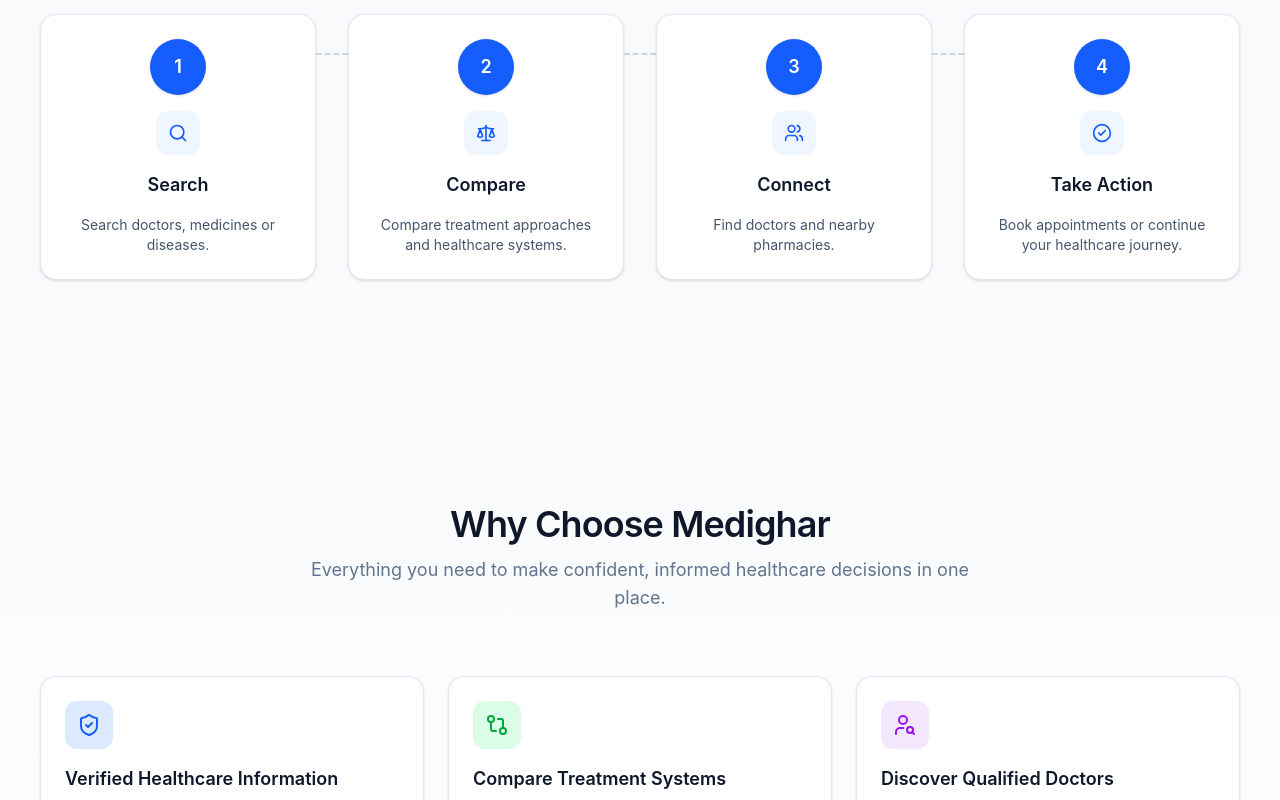
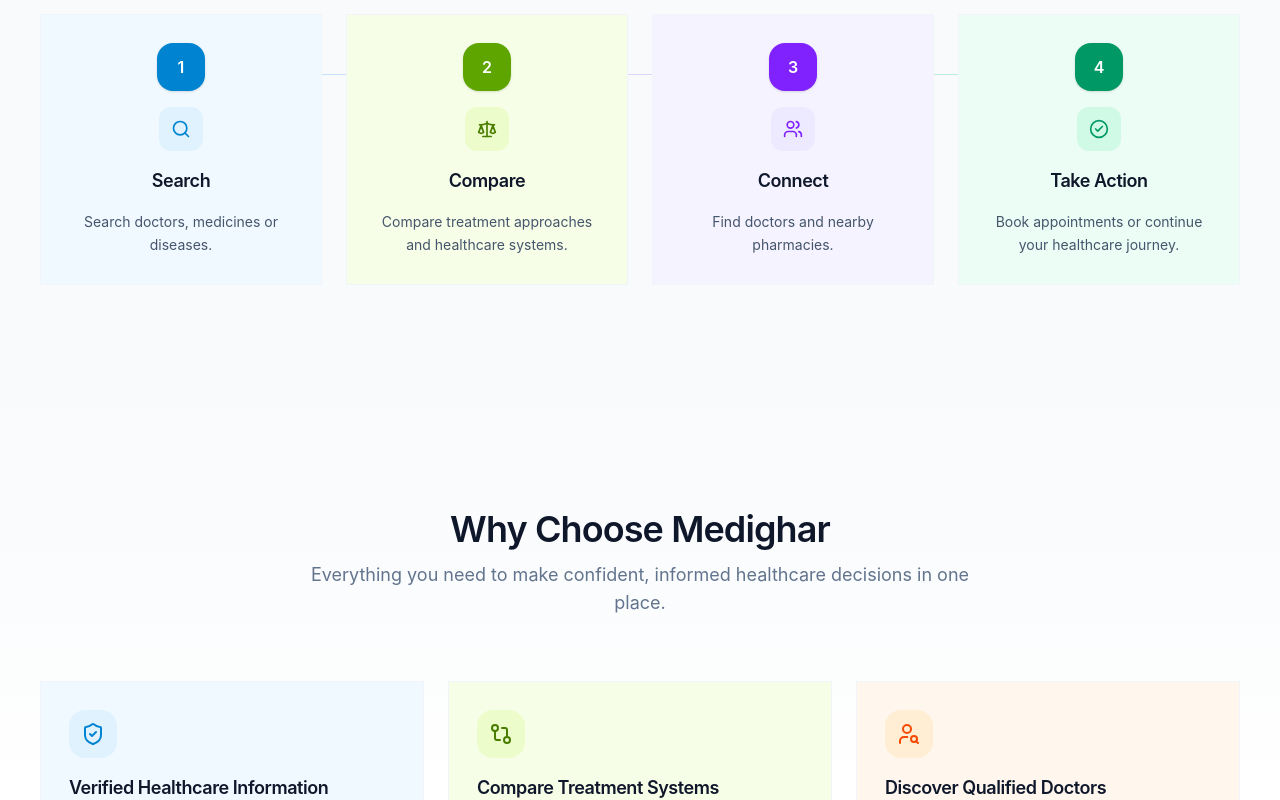
Before and after one commit to pulkitokte/medighar-next, a React (Vite) app in the folder OneDrive/Desktop/Medighar/: page / in a window 1280 px wide. Shown: the part 1840-2640 px from the top of the page. Built offline with nearby package versions, Linux system fonts and the light colour scheme.

Commit message:
refactor(home): redesign workflow and trust sections

```diff
--- a/OneDrive/Desktop/Medighar/src/features/home/components/HowItWorks.jsx
+++ b/OneDrive/Desktop/Medighar/src/features/home/components/HowItWorks.jsx
@@ -4,35 +4,52 @@
 import { cn } from "@/shared/lib/cn.js";
 import { STEPS } from "@/data/home/howItWorks.js";
 
+/**
+ * Deliberate pastel colour progression across the four steps, drawn from
+ * the approved Medighhar module colour language: Sky (discovery) → Pista
+ * (evaluation) → Lavender (connection) → Mint Emerald (action/complete).
+ * Keyed by step number so the existing STEPS data file never changes.
+ */
+const STEP_TONES = {
+  1: { surface: "bg-sky-50", ring: "border-sky-200", iconBg: "bg-sky-100", iconText: "text-sky-600", numberBg: "bg-sky-600", dot: "bg-sky-400" },
+  2: { surface: "bg-lime-50", ring: "border-lime-200", iconBg: "bg-lime-100", iconText: "text-lime-700", numberBg: "bg-lime-600", dot: "bg-lime-400" },
+  3: { surface: "bg-violet-50", ring: "border-violet-200", iconBg: "bg-violet-100", iconText: "text-violet-600", numberBg: "bg-violet-600", dot: "bg-violet-400" },
+  4: { surface: "bg-emerald-50", ring: "border-emerald-200", iconBg: "bg-emerald-100", iconText: "text-emerald-600", numberBg: "bg-emerald-600", dot: "bg-emerald-400" },
+};
+
 function StepCard({ step, isLast }) {
   const Icon = step.icon;
+  const tone = STEP_TONES[step.number] ?? STEP_TONES[1];
 
   return (
-    <div className="relative">
+    <div className="relative flex flex-col items-center gap-4 lg:items-stretch">
+      {/* Vertical connector for mobile/tablet stacked layout */}
+      {!isLast && (
+        <span
+          aria-hidden="true"
+          className="absolute left-1/2 top-[4.5rem] h-[calc(100%+2rem)] w-px -translate-x-1/2 bg-gradient-to-b from-slate-200 to-transparent lg:hidden"
+        />
+      )}
+
       <div
         className={cn(
-          "flex h-full flex-col items-center gap-4 rounded-2xl border border-slate-200 bg-white p-6 text-center shadow-sm transition",
-          "hover:-translate-y-1 hover:shadow-lg",
+          "card-surface transition-premium relative z-10 flex h-full w-full flex-col items-center gap-4 border p-7 text-center",
+          "hover:-translate-y-1 hover:shadow-[0_20px_40px_-16px_rgba(15,23,42,0.14)]",
+          tone.surface,
+          "border-slate-100 hover:" + tone.ring,
         )}
       >
-        <div className="relative flex h-14 w-14 items-center justify-center rounded-full bg-blue-600 text-lg font-semibold text-white shadow-sm">
+        <div className={cn("flex h-12 w-12 items-center justify-center rounded-2xl text-base font-semibold text-white shadow-sm", tone.numberBg)}>
           {step.number}
         </div>
 
-        <span className="flex h-11 w-11 items-center justify-center rounded-xl bg-blue-50">
-          <Icon className="h-5 w-5 text-blue-600" aria-hidden="true" />
+        <span className={cn("flex h-11 w-11 items-center justify-center rounded-xl", tone.iconBg)}>
+          <Icon className={cn("h-5 w-5", tone.iconText)} aria-hidden="true" />
         </span>
 
-        <h3 className="text-lg font-semibold text-slate-900">{step.title}</h3>
-        <p className="text-sm text-slate-600">{step.description}</p>
+        <h3 className="text-lg font-semibold tracking-tight text-slate-900">{step.title}</h3>
+        <p className="text-sm leading-relaxed text-slate-600">{step.description}</p>
       </div>
-
-      {!isLast && (
-        <span
-          aria-hidden="true"
-          className="absolute left-full top-10 hidden h-0.5 w-8 -translate-y-1/2 border-t-2 border-dashed border-slate-300 lg:block"
-        />
-      )}
     </div>
   );
 }
@@ -48,7 +65,14 @@
           />
         </div>
 
-        <div className="grid w-full grid-cols-1 gap-8 sm:grid-cols-2 lg:grid-cols-4">
+        <div className="relative w-full">
+          {/* Horizontal connector track for desktop, sits behind the step numbers */}
+          <div
+            aria-hidden="true"
+            className="absolute left-[12.5%] right-[12.5%] top-[3.75rem] hidden h-px bg-gradient-to-r from-sky-200 via-violet-200 to-emerald-200 lg:block"
+          />
+
+          <div className="grid w-full grid-cols-1 gap-10 sm:grid-cols-2 lg:grid-cols-4 lg:gap-6">
             {STEPS.map((step, index) => (
               <StepCard
                 key={step.number}
@@ -57,6 +81,7 @@
               />
             ))}
           </div>
+        </div>
       </Container>
     </Section>
   );
--- a/OneDrive/Desktop/Medighar/src/features/home/components/WhyChooseMedighar.jsx
+++ b/OneDrive/Desktop/Medighar/src/features/home/components/WhyChooseMedighar.jsx
@@ -4,27 +4,40 @@
 import { cn } from "@/shared/lib/cn.js";
 import { FEATURES } from "@/data/home/whyChoose.js";
 
-function FeatureCard({ feature }) {
+/**
+ * Six pastel tones cycled across the trust/benefit cards, drawn from the
+ * approved Medighhar module colour language rather than arbitrary Tailwind
+ * picks. Keyed by index so the existing FEATURES data file never changes.
+ */
+const FEATURE_TONES = [
+  { surface: "bg-sky-50", ring: "hover:border-sky-200", iconBg: "bg-sky-100", iconText: "text-sky-600" },
+  { surface: "bg-lime-50", ring: "hover:border-lime-200", iconBg: "bg-lime-100", iconText: "text-lime-700" },
+  { surface: "bg-orange-50", ring: "hover:border-orange-200", iconBg: "bg-orange-100", iconText: "text-orange-600" },
+  { surface: "bg-violet-50", ring: "hover:border-violet-200", iconBg: "bg-violet-100", iconText: "text-violet-600" },
+  { surface: "bg-amber-50", ring: "hover:border-amber-200", iconBg: "bg-amber-100", iconText: "text-amber-700" },
+  { surface: "bg-indigo-50", ring: "hover:border-indigo-200", iconBg: "bg-indigo-100", iconText: "text-indigo-600" },
+];
+
+function FeatureCard({ feature, tone }) {
   const Icon = feature.icon;
 
   return (
     <div
       className={cn(
-        "flex h-full flex-col gap-4 rounded-2xl border border-slate-200 bg-white p-6 shadow-sm transition",
-        "hover:-translate-y-1 hover:shadow-lg",
+        "card-surface transition-premium flex h-full flex-col gap-4 border border-slate-100 p-7",
+        "hover:-translate-y-1 hover:shadow-[0_20px_40px_-16px_rgba(15,23,42,0.14)]",
+        tone.surface,
+        tone.ring,
       )}
     >
-      <span
-        className={cn(
-          "flex h-12 w-12 items-center justify-center rounded-xl",
-          feature.iconBg,
-        )}
-      >
-        <Icon className={cn("h-6 w-6", feature.iconText)} aria-hidden="true" />
+      <span className={cn("flex h-12 w-12 items-center justify-center rounded-2xl", tone.iconBg)}>
+        <Icon className={cn("h-6 w-6", tone.iconText)} aria-hidden="true" />
       </span>
 
-      <h3 className="text-lg font-semibold text-slate-900">{feature.title}</h3>
-      <p className="text-sm text-slate-600">{feature.description}</p>
+      <div className="flex flex-col gap-2">
+        <h3 className="text-lg font-semibold tracking-tight text-slate-900">{feature.title}</h3>
+        <p className="text-sm leading-relaxed text-slate-600">{feature.description}</p>
+      </div>
     </div>
   );
 }
@@ -33,7 +46,7 @@
   return (
     <Section
       paddingY="py-20 sm:py-28"
-      className="bg-gradient-to-b from-slate-50 to-white"
+      className="bg-gradient-to-b from-slate-50/60 via-white to-white"
     >
       <Container className="flex flex-col items-center gap-16">
         <div className="flex max-w-2xl flex-col items-center gap-4 text-center">
@@ -44,8 +57,12 @@
         </div>
 
         <div className="grid w-full grid-cols-1 gap-6 sm:grid-cols-2 lg:grid-cols-3">
-          {FEATURES.map((feature) => (
-            <FeatureCard key={feature.title} feature={feature} />
+          {FEATURES.map((feature, index) => (
+            <FeatureCard
+              key={feature.title}
+              feature={feature}
+              tone={FEATURE_TONES[index % FEATURE_TONES.length]}
+            />
           ))}
         </div>
       </Container>
```
Lines whose indentation alone changed are shown as unchanged.
